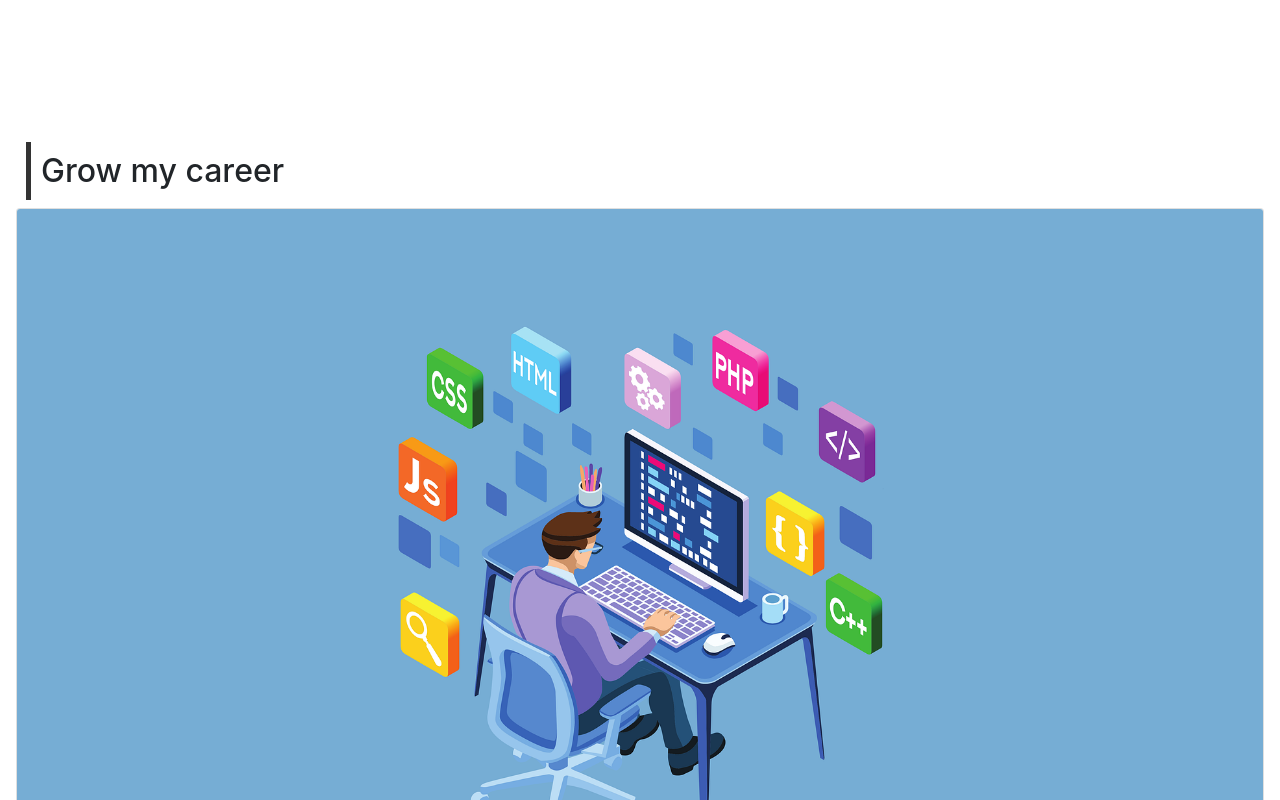
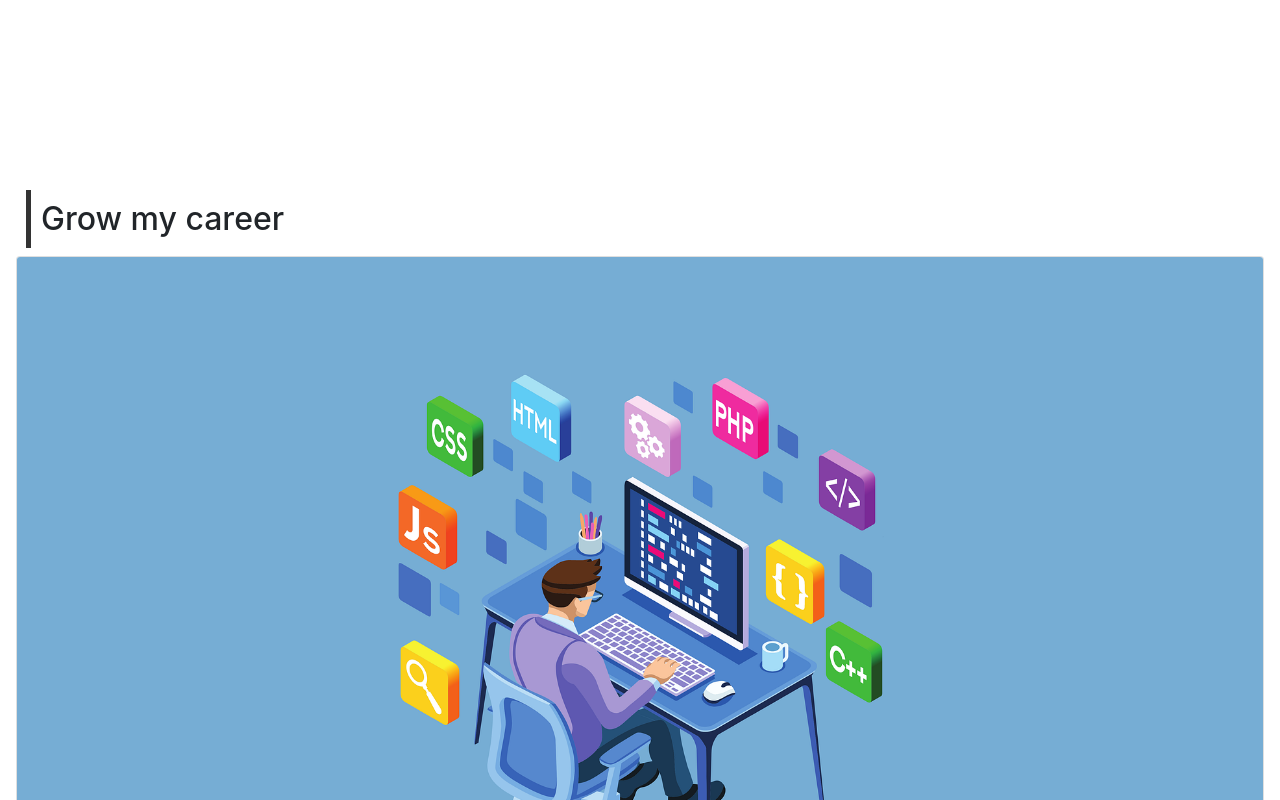
Before and after one commit to iambmk144/collaborateAcademy, a plain HTML site: page index.html in a window 1280 px wide. Shown: the part 760-1560 px from the top of the page. Drawn offline with nearby package versions, Linux system fonts and the light colour scheme.

Commit message:
second commit

```diff
--- a/index.html
+++ b/index.html
@@ -47,7 +47,7 @@
 
 
 
-   <div class="main-background p-3">
+   <div class="main-background p-3 mt-5">
     <h1 class="Grow-carrer">Grow my career</h1>
     <div class="card text-center" style="">
       <img src="fullstack.png" class="card-img-top" alt="...">
```
